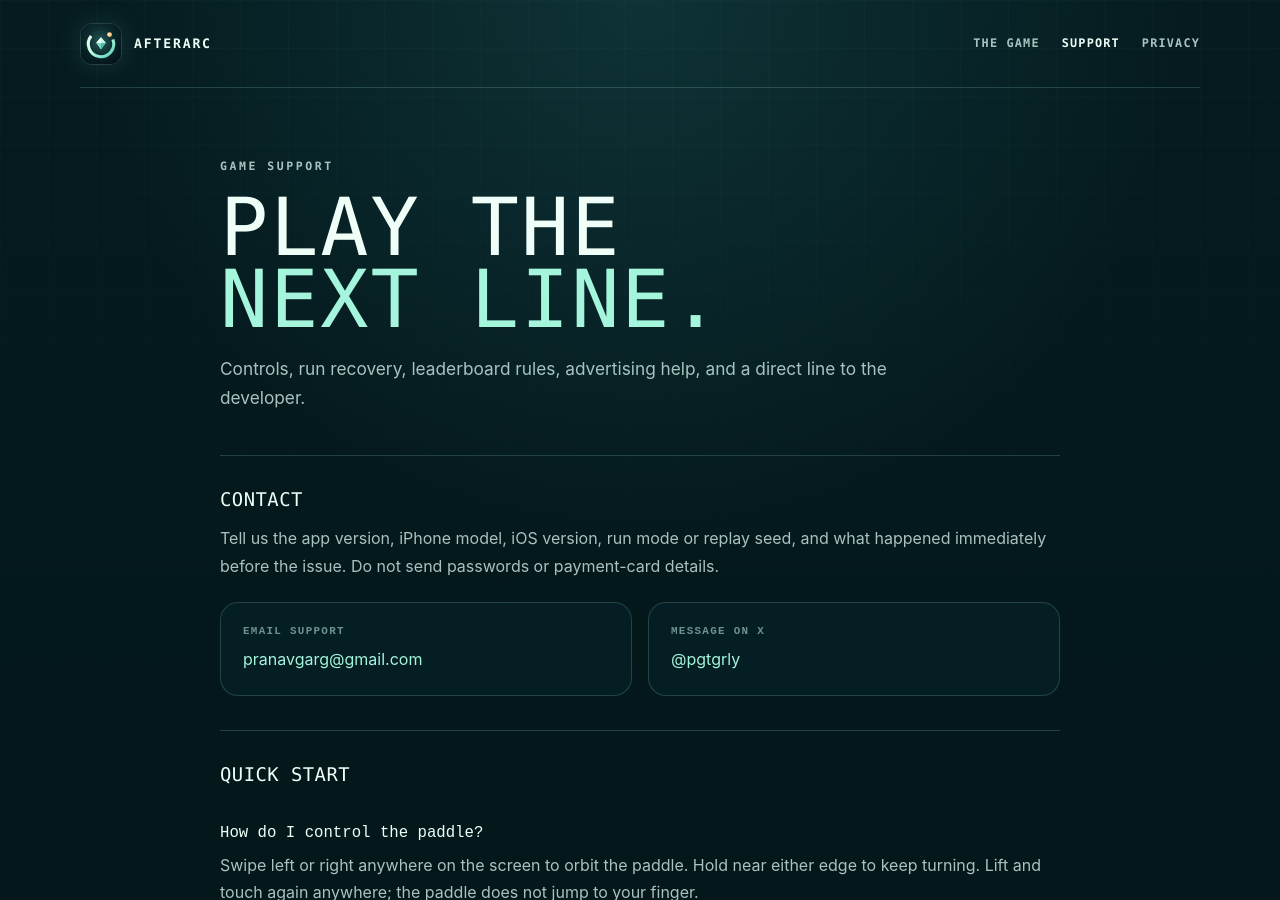
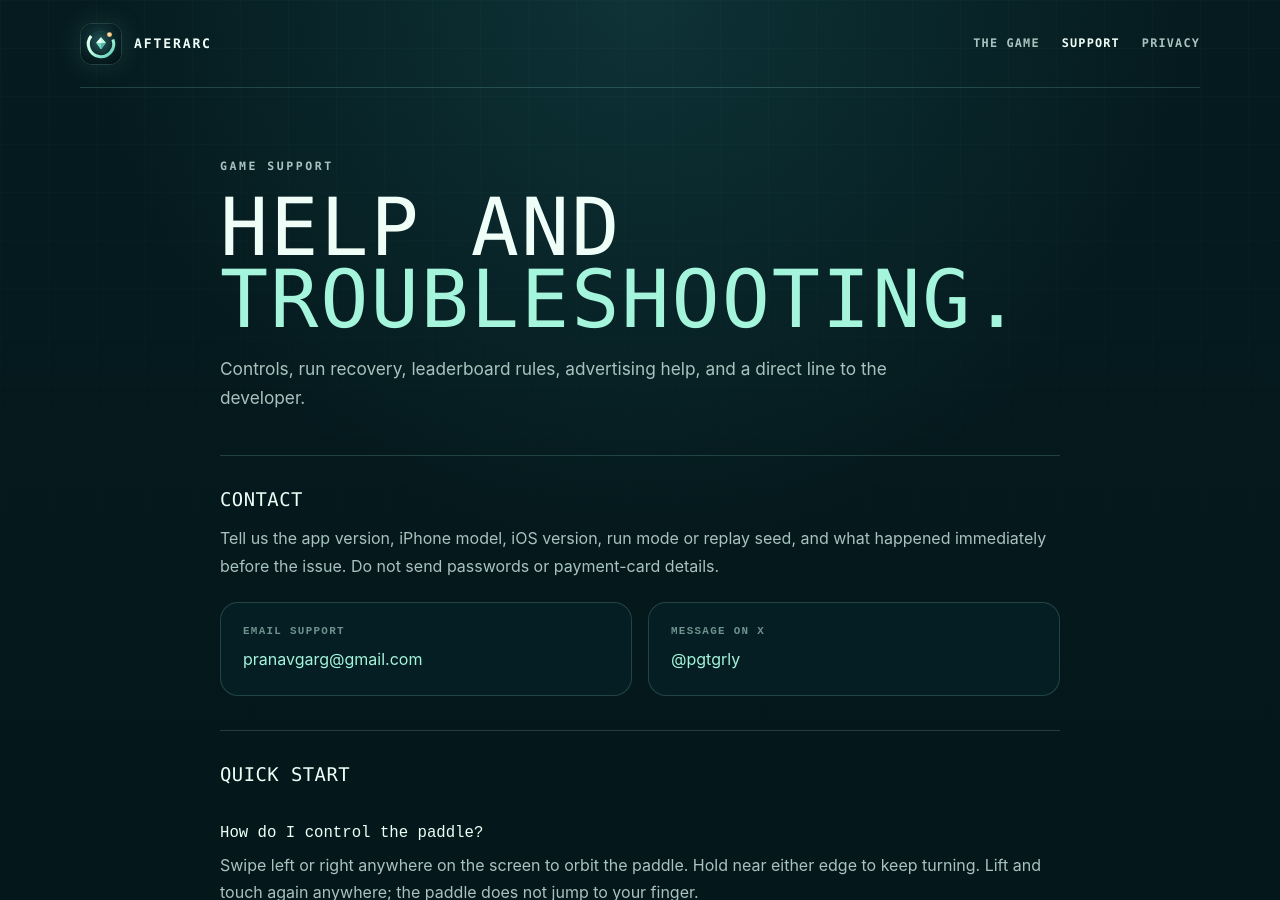
Before and after one commit to pgtgrly/pgtgrly.github.io, a Jekyll site: the page afterarc/afterarc-support.html, which Jekyll copies as it is, in a window 1280 px wide and 900 px high. Built offline with Jekyll 4.4.1, drawn with Linux system fonts in a browser that asks for light colours.

Commit message:
Refresh published AFTERARC copy

```diff
--- a/afterarc/afterarc-support.html
+++ b/afterarc/afterarc-support.html
@@ -12,7 +12,7 @@
 <body>
   <header class="site-header shell"><a class="brand" href="index.html"><img src="app-icon.svg" alt=""><span>AFTERARC</span></a><nav class="site-nav" aria-label="Main navigation"><a href="index.html">The game</a><a href="afterarc-support.html" aria-current="page">Support</a><a href="afterarc-privacy.html">Privacy</a></nav></header>
   <main class="document">
-    <header class="document-header"><p class="eyebrow">Game support</p><h1>Play the<br><em>next line.</em></h1><p class="lede">Controls, run recovery, leaderboard rules, advertising help, and a direct line to the developer.</p></header>
+    <header class="document-header"><p class="eyebrow">Game support</p><h1>Help and<br><em>troubleshooting.</em></h1><p class="lede">Controls, run recovery, leaderboard rules, advertising help, and a direct line to the developer.</p></header>
 
     <section><h2>Contact</h2><p>Tell us the app version, iPhone model, iOS version, run mode or replay seed, and what happened immediately before the issue. Do not send passwords or payment-card details.</p><div class="contact-panel"><a href="mailto:pranavgarg@gmail.com?subject=AFTERARC%20support"><small>Email support</small>pranavgarg@gmail.com</a><a href="https://x.com/pgtgrly" target="_blank" rel="noopener noreferrer"><small>Message on X</small>@pgtgrly</a></div></section>
 
--- a/afterarc/index.html
+++ b/afterarc/index.html
@@ -67,7 +67,7 @@
         <div class="loop">
           <article class="loop-step"><strong>01</strong><h3>Place the catch</h3><p>Move the paddle and turn a clean return into your first opening.</p></article>
           <article class="loop-step"><strong>02</strong><h3>Choose the angle</h3><p>Take a build choice that changes the way your next wave behaves.</p></article>
-          <article class="loop-step"><strong>03</strong><h3>Break the pattern</h3><p>Trigger Blast, read the boss, and carry your run beyond the opening course.</p></article>
+          <article class="loop-step"><strong>03</strong><h3>Clear the cluster</h3><p>Trigger Blast, read the boss, and carry your run beyond the opening course.</p></article>
         </div>
       </div>
     </section>
```
